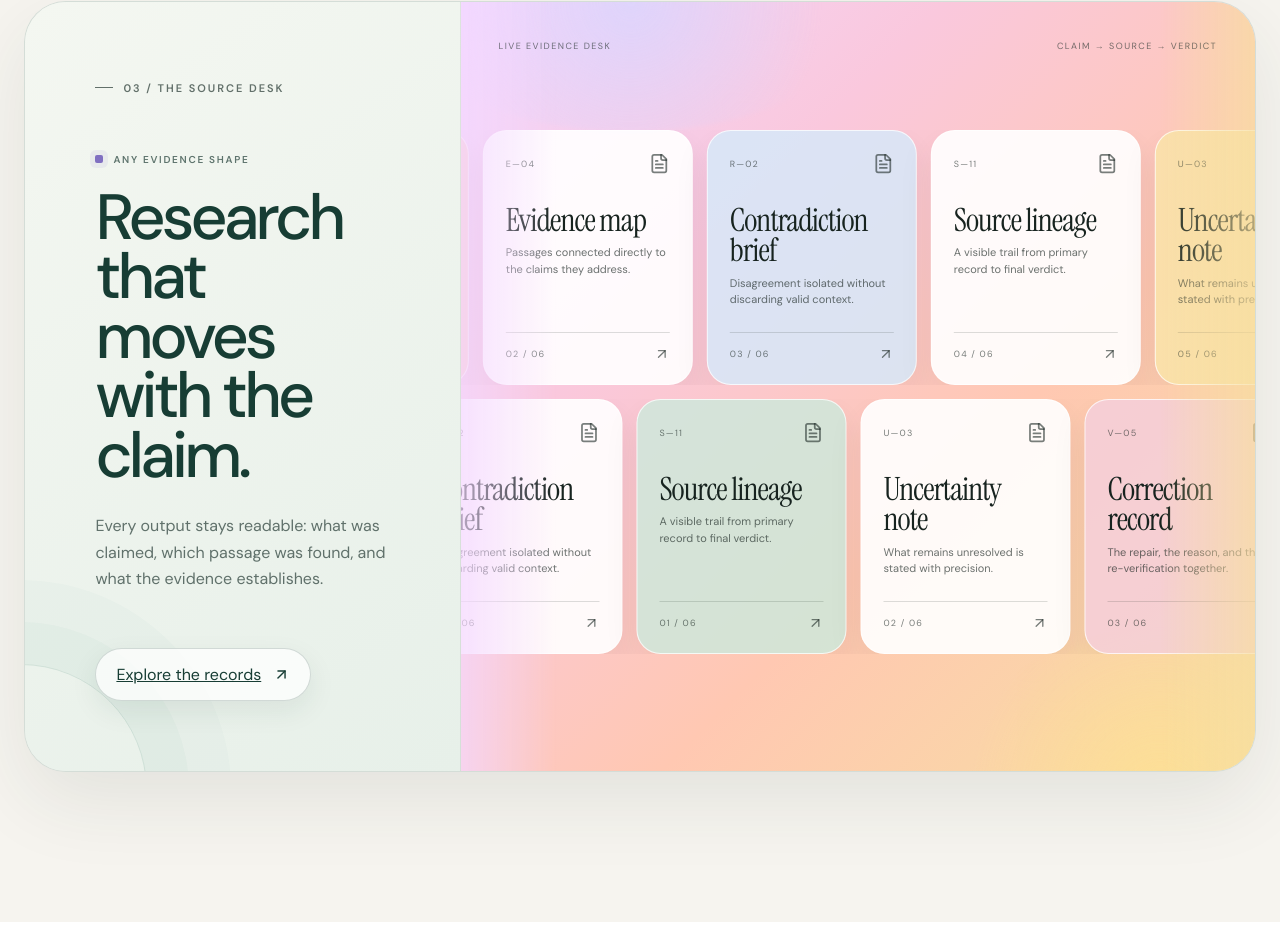
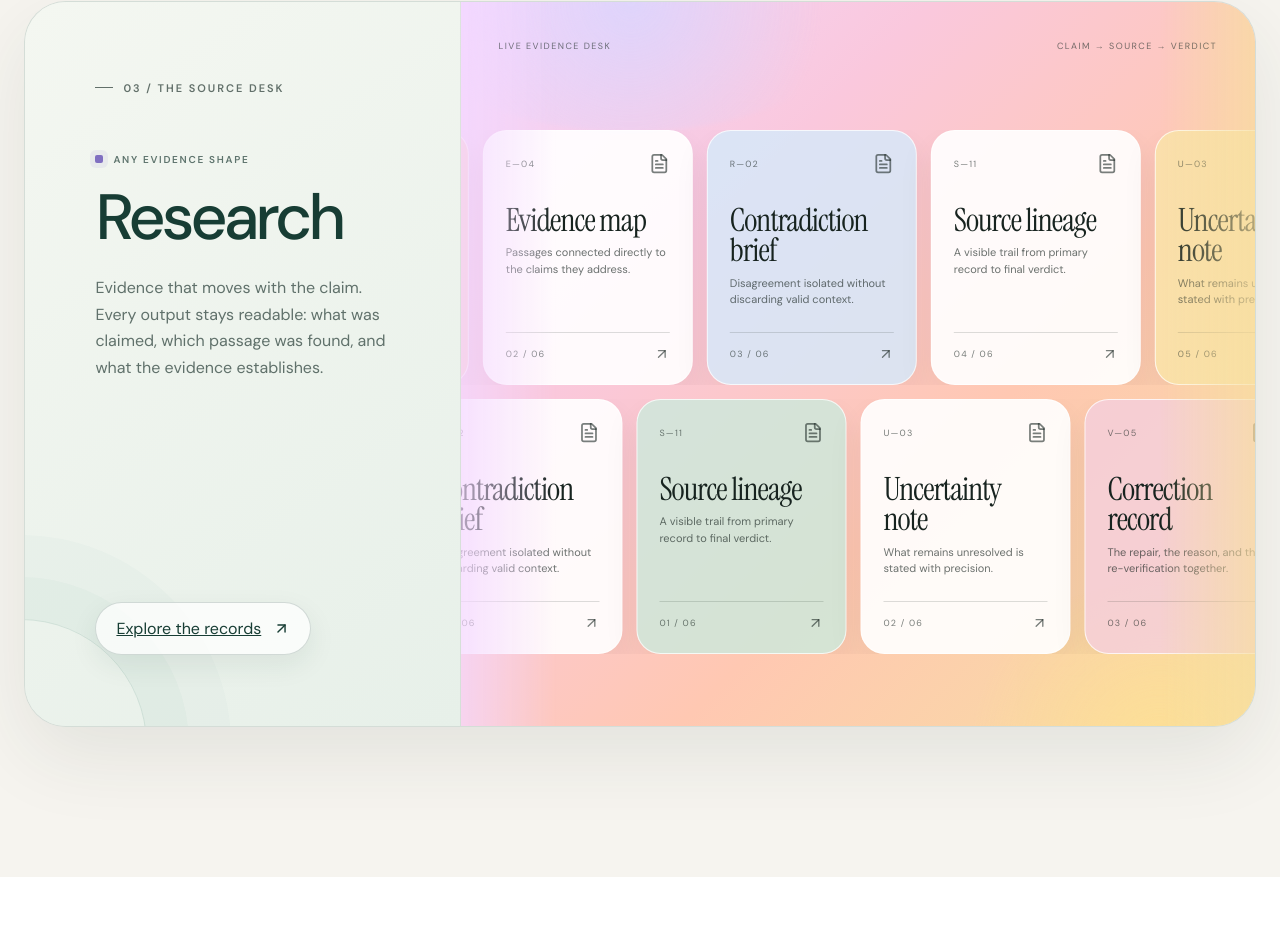
Before and after one commit to Manju10092006/HalluciGuard-Front, a React (Vite) app: page / in a window 1280 px wide. Shown: the part 8342-9294 px from the top of the page. Built offline with nearby package versions, Linux system fonts and the light colour scheme.

Commit message:
Refine source desk composition

```diff
--- a/src/main.jsx
+++ b/src/main.jsx
@@ -382,8 +382,8 @@ function EvidenceFormats() {
             <div>
               <span className="section-index">03 / THE SOURCE DESK</span>
               <p className="mini-label"><i /> ANY EVIDENCE SHAPE</p>
-              <h2>Research that moves with the claim.</h2>
-              <p>Every output stays readable: what was claimed, which passage was found, and what the evidence establishes.</p>
+              <h2>Research</h2>
+              <p>Evidence that moves with the claim. Every output stays readable: what was claimed, which passage was found, and what the evidence establishes.</p>
             </div>
             <a className="research-cta" href="#relationships">Explore the records <ArrowUpRight size={17} /></a>
           </div>
```
